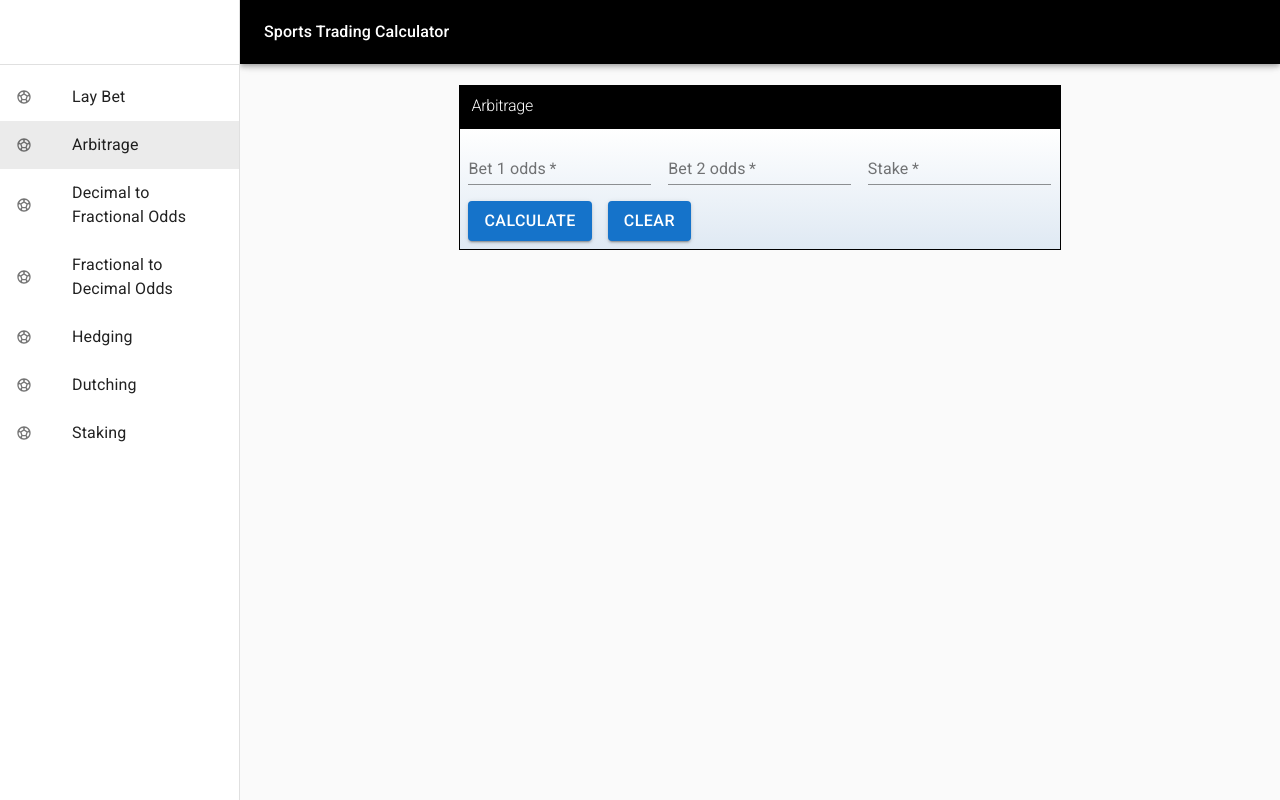
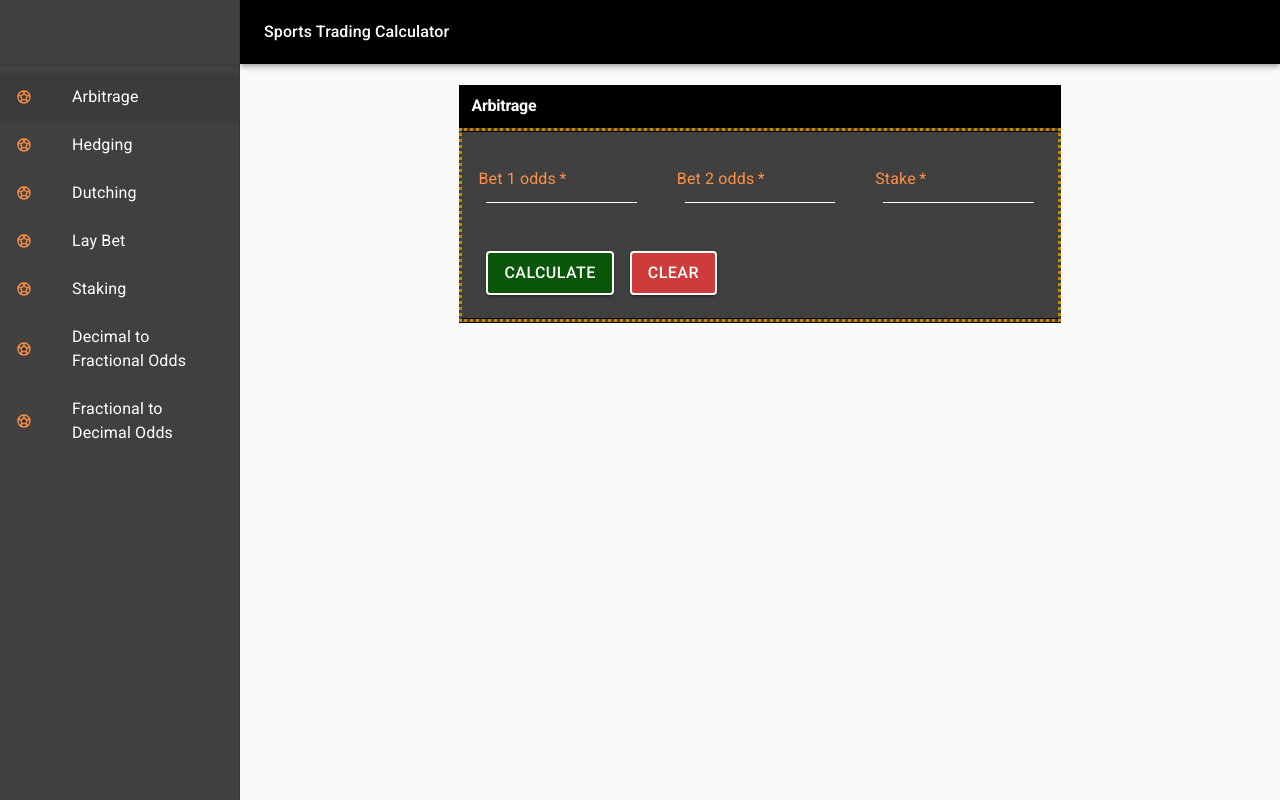
Before and after one commit to focus1691/sports-betting-calculators, a React (Create React App) app: page / in a window 1280 px wide. Built offline with nearby package versions, Linux system fonts and the light colour scheme.

Commit message:
Created new style theme for calculators

```diff
--- a/src/components/calculators/Arbitrage.js
+++ b/src/components/calculators/Arbitrage.js
@@ -6,31 +6,15 @@ import TextField from "@material-ui/core/TextField";
 import Grid from "@material-ui/core/Grid";
 import { isValidInput, isInputsValid } from "../../utils/sanitiser/NumberSanitiser";
 import { calculateArb } from "../../utils/calculators/Arbitrage";
+import calculatorStyle from "../../jss/calculator";
 
 const useStyles = makeStyles(theme => ({
+	...calculatorStyle(theme),
 	root: {
 		margin: "auto",
 		maxWidth: "60%",
 		border: "1px solid #e6e6e6",
 		padding: theme.spacing(1)
-	},
-	container: {
-		border: "1px solid #000",
-		backgroundImage: "linear-gradient(to top, #dfe9f3 0%, white 100%)"
-	},
-	title: {
-		background: "#000",
-		color: "#fff"
-	},
-	button: {
-		margin: theme.spacing(1),
-		background: "#1573ca",
-		"&:hover": {
-			background: "#0d508d"
-		}
-	},
-	oddsField: {
-		margin: theme.spacing(1)
 	},
 	resultField: {
 		margin: theme.spacing(1),
@@ -95,20 +79,20 @@ export default function Arbitrage() {
 				</Grid>
 				<Grid container className={classes.container}>
 					<Grid item xs={4}>
-						<TextField required label="Bet 1 odds" value={betOne} onChange={e => isValidInput(e.target.value) && setBetOne(e.target.value)} className={classes.oddsField} />
+						<TextField required label="Bet 1 odds" value={betOne} onChange={e => isValidInput(e.target.value) && setBetOne(e.target.value)} className={classes.selection} />
 					</Grid>
 					<Grid item xs={4}>
-						<TextField required label="Bet 2 odds" value={betTwo} onChange={e => isValidInput(e.target.value) && setBetTwo(e.target.value)} className={classes.oddsField} />
+						<TextField required label="Bet 2 odds" value={betTwo} onChange={e => isValidInput(e.target.value) && setBetTwo(e.target.value)} className={classes.selection} />
 					</Grid>
 					<Grid item xs={4}>
-						<TextField required label="Stake" value={stake} onChange={e => isValidInput(e.target.value) && setStake(e.target.value)} className={classes.oddsField} />
+						<TextField required label="Stake" value={stake} onChange={e => isValidInput(e.target.value) && setStake(e.target.value)} className={classes.selection} />
 					</Grid>
 					{arb ? renderResults() : null}
 					<Grid item xs={12}>
-						<Button variant="contained" color="primary" className={classes.button} onClick={handleCalculate()}>
+						<Button variant="contained" color="primary" className={classes.calculateBtn} onClick={handleCalculate()}>
 							Calculate
 						</Button>
-						<Button variant="contained" color="primary" className={classes.button} onClick={handleClear()}>
+						<Button variant="contained" color="primary" className={classes.clearBtn} onClick={handleClear()}>
 							Clear
 						</Button>
 					</Grid>
--- a/src/components/calculators/DecToFrac.js
+++ b/src/components/calculators/DecToFrac.js
@@ -8,29 +8,16 @@ import Chip from '@material-ui/core/Chip';
 import validator from "validator";
 import { isValidInput, isValidInputStrict } from "../../utils/sanitiser/NumberSanitiser";
 import { fractionalFromDecimal } from "../../utils/calculators/OddsConverter";
+import calculatorStyle from "../../jss/calculator";
 
 const useStyles = makeStyles(theme => ({
+    ...calculatorStyle(theme),
     root: {
         margin: "auto",
         maxWidth: "30%",
         border: "1px solid #e6e6e6",
         padding: theme.spacing(1)
     },
-    container: {
-        border: "1px solid #000",
-        backgroundImage: "linear-gradient(to top, #dfe9f3 0%, white 100%)"
-    },
-    title: {
-        background: "#000",
-        color: "#fff"
-    },
-    button: {
-        margin: theme.spacing(1),
-        background: "#1573ca",
-        '&:hover': {
-            background: "#0d508d"
-        }
-    }
 }));
 
 export default function Lay() {
@@ -59,13 +46,13 @@ export default function Lay() {
                 </Grid>
                 <Grid container className={classes.container}>
                     <Grid item xs={12}>
-                        <TextField required label="Odds e.g. 2.56" value={odds} onChange={handleOddsChange()} />
+                        <TextField required label="Odds e.g. 2.56" value={odds} onChange={handleOddsChange()} className={classes.selection} />
                     </Grid>
                     <Grid item xs={12}>
-                        <Button variant="contained" color="primary" className={classes.button} onClick={handleCalculate()}>
+                        <Button variant="contained" color="primary" className={classes.calculateBtn} onClick={handleCalculate()}>
                             Calculate
 					</Button>
-                        <Button variant="contained" color="primary" className={classes.button} onClick={handleClear()}>
+                        <Button variant="contained" color="primary" className={classes.clearBtn} onClick={handleClear()}>
                             Clear
 					</Button>
                     </Grid>
--- a/src/components/calculators/Dutching.js
+++ b/src/components/calculators/Dutching.js
@@ -7,23 +7,14 @@ import Grid from "@material-ui/core/Grid";
 import { initialState, reducer } from "../../reducers/dutchingReducer";
 import { isValidInput, isOneInputValid, isValidInputStrict } from "../../utils/sanitiser/NumberSanitiser";
 import { calculateDutching, calculateProfit } from "../../utils/calculators/Dutching";
+import calculatorStyle from "../../jss/calculator";
 
 const useStyles = makeStyles(theme => ({
+	...calculatorStyle(theme),
 	root: {
 		margin: "auto",
 		maxWidth: "90%",
 		border: "1px solid #e6e6e6",
-		padding: theme.spacing(1)
-	},
-	container: {
-		border: "1px solid #000",
-		backgroundImage: "linear-gradient(to top, #dfe9f3 0%, white 100%)"
-	},
-	title: {
-		background: "#000",
-		color: "#fff"
-	},
-	selection: {
 		padding: theme.spacing(1)
 	},
 	result: {
@@ -31,13 +22,6 @@ const useStyles = makeStyles(theme => ({
 		background: "#FFF",
 		border: "1px solid"
 	},
-	button: {
-		margin: theme.spacing(1),
-		background: "#1573ca",
-		"&:hover": {
-			background: "#0d508d"
-		}
-	}
 }));
 
 export default function Dutching() {
@@ -241,10 +225,10 @@ export default function Dutching() {
 						<TextField disabled label="Profit" className={classes.result} value={profit} />
 					</Grid>
 					<Grid item xs={12}>
-						<Button variant="contained" color="primary" className={classes.button} onClick={handleCalculate()}>
+						<Button variant="contained" color="primary" className={classes.calculateBtn} onClick={handleCalculate()}>
 							Calculate
 						</Button>
-						<Button variant="contained" color="primary" className={classes.button} onClick={handleClear()}>
+						<Button variant="contained" color="primary" className={classes.clearBtn} onClick={handleClear()}>
 							Clear
 						</Button>
 					</Grid>
--- a/src/components/calculators/FracToDec.js
+++ b/src/components/calculators/FracToDec.js
@@ -7,29 +7,16 @@ import Grid from "@material-ui/core/Grid";
 import Chip from "@material-ui/core/Chip";
 import validator from "validator";
 import { decimalFromFraction } from "../../utils/calculators/OddsConverter";
+import calculatorStyle from "../../jss/calculator";
 
 const useStyles = makeStyles(theme => ({
+	...calculatorStyle(theme),
 	root: {
 		margin: "auto",
 		maxWidth: "30%",
 		border: "1px solid #e6e6e6",
 		padding: theme.spacing(1)
 	},
-	container: {
-		border: "1px solid #000",
-		backgroundImage: "linear-gradient(to top, #dfe9f3 0%, white 100%)"
-	},
-	title: {
-		background: "#000",
-		color: "#fff"
-	},
-	button: {
-		margin: theme.spacing(1),
-		background: "#1573ca",
-		'&:hover': {
-			background: "#0d508d"
-		}
-	}
 }));
 
 export default function FracToDec() {
@@ -58,13 +45,13 @@ export default function FracToDec() {
 				</Grid>
 				<Grid container className={classes.container}>
 				<Grid item xs={12}>
-					<TextField required label="Fraction e.g. 5/2" value={fraction} onChange={handleFractionChange()} />
+					<TextField required label="Fraction e.g. 5/2" value={fraction} onChange={handleFractionChange()} className={classes.selection}/>
 				</Grid>
 				<Grid item xs={12}>
-					<Button variant="contained" color="primary" className={classes.button} onClick={handleCalculate()}>
+					<Button variant="contained" color="primary" className={classes.calculateBtn} onClick={handleCalculate()}>
 						Calculate
 					</Button>
-					<Button variant="contained" color="primary" className={classes.button} onClick={handleClear()}>
+					<Button variant="contained" color="primary" className={classes.clearBtn} onClick={handleClear()}>
 						Clear
 					</Button>
 				</Grid>
--- a/src/components/calculators/Hedging.js
+++ b/src/components/calculators/Hedging.js
@@ -7,38 +7,16 @@ import Grid from "@material-ui/core/Grid";
 import { reducer, initialState } from "../../reducers/hedgingReducer";
 import { calculateHedge } from "../../utils/calculators/Hedging";
 import { isValidInput, isInputsValid } from "../../utils/sanitiser/NumberSanitiser";
+import calculatorStyle from "../../jss/calculator";
 
 const useStyles = makeStyles(theme => ({
+	...calculatorStyle(theme),
 	root: {
 		margin: "auto",
 		maxWidth: "70%",
-		border: "1px solid #e6e6e6",
-		padding: theme.spacing(1)
+		border: "2px solid #e6e6e6",
+		padding: theme.spacing(1),
 	},
-	container: {
-		border: "1px solid #000",
-		backgroundImage: "linear-gradient(to top, #dfe9f3 0%, white 100%)"
-	},
-	title: {
-		background: "#000",
-		color: "#fff"
-	},
-	result: {
-		margin: theme.spacing(1),
-		textDecoration: "underline",
-		textDecorationColor: "#2cb633",
-		fontWeight: "bold"
-	},
-	selection: {
-		padding: theme.spacing(1)
-	},
-	button: {
-		margin: theme.spacing(1),
-		background: "#1573ca",
-		"&:hover": {
-			background: "#0d508d"
-		}
-	}
 }));
 
 export default function Hedging() {
@@ -114,10 +92,10 @@ export default function Hedging() {
 					</Grid>
 					{calculationMade ? renderResults() : null}
 					<Grid item xs={12}>
-						<Button variant="contained" color="primary" className={classes.button} onClick={handleCalculate()}>
+						<Button variant="contained" color="primary" className={classes.calculateBtn} onClick={handleCalculate()}>
 							Calculate
 						</Button>
-						<Button variant="contained" color="primary" className={classes.button} onClick={handleClear()}>
+						<Button variant="contained" color="primary" className={classes.clearBtn} onClick={handleClear()}>
 							Clear
 						</Button>
 					</Grid>
--- a/src/components/calculators/Lay.js
+++ b/src/components/calculators/Lay.js
@@ -12,24 +12,15 @@ import { getStandardLayStake, getStandardLiability, getStandardOverAllPositionIf
 import { getOverlayStake, getOverlayLiability, getOverlayOverAllPositionIfWin, getOverlayOverAllPositionIfLoss } from "../../utils/calculators/LayBet/over";
 import { getUnderlayStake, getUnderlayLiability, getUnderlayOverAllPositionIfWin, getUnderlayOverAllPositionIfLoss } from "../../utils/calculators/LayBet/under";
 import { isInputsValid } from "../../utils/sanitiser/NumberSanitiser";
+import calculatorStyle from "../../jss/calculator";
 
 const useStyles = makeStyles(theme => ({
+	...calculatorStyle(theme),
 	root: {
 		margin: "auto",
 		maxWidth: "70%",
 		border: "1px solid #e6e6e6",
 		padding: theme.spacing(1)
-	},
-	title: {
-		background: "#000",
-		color: "#fff"
-	},
-	button: {
-		margin: theme.spacing(1),
-		background: "#1573ca",
-		'&:hover': {
-			background: "#0d508d"
-		}
 	},
 	result: {
 		margin: theme.spacing(1)
@@ -37,9 +28,6 @@ const useStyles = makeStyles(theme => ({
 	resultTitle: {
 		textDecoration: "underline",
 		textAlign: "center"
-	},
-	hidden: {
-		display: "none"
 	}
 }));
 
@@ -91,9 +79,11 @@ export default function Lay() {
 				<Grid item xs={12} className={classes.title}>
 					<Typography variant="h1">Lay</Typography>
 				</Grid>
-				<Grid item xs={12}>
+				<Grid container className={classes.container}>
+					<Grid item xs={12} className={classes.selectContainer}>
 						<Select
 							native
+							className={classes.select}
 							value={state.betType}
 							onChange={e => dispatch({ type: "SET_BET_TYPE", payload: e.target.value })}
 							inputProps={{
@@ -107,21 +97,21 @@ export default function Lay() {
 						</Select>
 					</Grid>
 					<Grid item xs={4}>
-					<TextField required label="Bet Stake" value={state.betStake} onChange={e => dispatch({ type: "SET_BACK_STAKE", payload: e.target.value })} />
+						<TextField required label="Bet Stake" value={state.betStake} onChange={e => dispatch({ type: "SET_BACK_STAKE", payload: e.target.value })} className={classes.selection} />
 					</Grid>
 					<Grid item xs={4}>
-					<TextField required label="Back Odds" value={state.backOdds} onChange={e => dispatch({ type: "SET_BACK_ODDS", payload: e.target.value })} />
-					<TextField required label="Lay Odds" value={state.layOdds} onChange={e => dispatch({ type: "SET_LAY_ODDS", payload: e.target.value })} />
+						<TextField required label="Back Odds" value={state.backOdds} onChange={e => dispatch({ type: "SET_BACK_ODDS", payload: e.target.value })} className={classes.selection} />
+						<TextField required label="Lay Odds" value={state.layOdds} onChange={e => dispatch({ type: "SET_LAY_ODDS", payload: e.target.value })} className={classes.selection} />
 					</Grid>
 					<Grid item xs={4}>
-					<TextField required label="Back Commission" value={state.backCommission} onChange={e => dispatch({ type: "SET_BACK_COMMISSION", payload: e.target.value })} />
-					<TextField required label="Lay Commission" value={state.layCommission} onChange={e => dispatch({ type: "SET_LAY_COMMISSION", payload: e.target.value })} />
+						<TextField required label="Back Commission" value={state.backCommission} onChange={e => dispatch({ type: "SET_BACK_COMMISSION", payload: e.target.value })} className={classes.selection} />
+						<TextField required label="Lay Commission" value={state.layCommission} onChange={e => dispatch({ type: "SET_LAY_COMMISSION", payload: e.target.value })} className={classes.selection} />
 					</Grid>
 					<Grid item xs={12}>
-					<Button variant="contained" color="primary" className={classes.button} onClick={handleCalculate()}>
+						<Button variant="contained" color="primary" className={classes.calculateBtn} onClick={handleCalculate()}>
 							Calculate
 					</Button>
-					<Button variant="contained" color="primary" className={classes.button} onClick={handleClear()}>
+						<Button variant="contained" color="primary" className={classes.clearBtn} onClick={handleClear()}>
 							Clear
 					</Button>
 					</Grid>
@@ -158,6 +148,7 @@ export default function Lay() {
 						</Grid>
 					</Grid>
 				</div>
+			</Grid>
 		</div>
 	);
 }
--- a/src/components/calculators/Staking.js
+++ b/src/components/calculators/Staking.js
@@ -8,34 +8,15 @@ import Select from "@material-ui/core/Select";
 import Chip from "@material-ui/core/Chip";
 import validator from "validator";
 import { isValidInputStrict } from "../../utils/sanitiser/NumberSanitiser";
+import calculatorStyle from "../../jss/calculator";
 
 const useStyles = makeStyles(theme => ({
+	...calculatorStyle(theme),
 	root: {
 		margin: "auto",
 		maxWidth: "60%",
 		border: "1px solid #e6e6e6",
 		padding: theme.spacing(1)
-	},
-	container: {
-		border: "1px solid #000",
-		backgroundImage: "linear-gradient(to top, #dfe9f3 0%, white 100%)"
-	},
-	title: {
-		background: "#000",
-		color: "#fff"
-	},
-	button: {
-		margin: theme.spacing(1),
-		background: "#1573ca",
-		'&:hover': {
-			background: "#0d508d"
-		}
-	},
-	text: {
-		margin: theme.spacing(1)
-	},
-	select: {
-		margin: theme.spacing(3)
 	},
 	chip: {
 		margin: theme.spacing(3)
@@ -74,7 +55,7 @@ export default function Staking() {
 				</Grid>
 				<Grid container className={classes.container}>
 					<Grid item xs={4}>
-						<TextField required label="Bank Balance" value={balance} className={classes.text} onChange={handleChangeBalance()} />
+						<TextField required label="Bank Balance" value={balance} className={classes.selection} onChange={handleChangeBalance()} />
 					</Grid>
 					<Grid item xs={4}>
 						<Select native value={risk} className={classes.select} onChange={e => setRisk(e.target.value)}>
@@ -88,10 +69,10 @@ export default function Staking() {
 						</Grid>
 					) : null}
 					<Grid item xs={12}>
-						<Button variant="contained" color="primary" className={classes.button} onClick={handleCalculate()}>
+						<Button variant="contained" color="primary" className={classes.calculateBtn} onClick={handleCalculate()}>
 							Calculate
 					</Button>
-						<Button variant="contained" color="primary" className={classes.button} onClick={handleClear()}>
+						<Button variant="contained" color="primary" className={classes.clearBtn} onClick={handleClear()}>
 							Clear
 					</Button>
 					</Grid>
--- a/src/components/sidebar/Sidebar.js
+++ b/src/components/sidebar/Sidebar.js
@@ -24,17 +24,21 @@ const useStyles = makeStyles(theme => ({
 		flexShrink: 0
 	},
 	drawerPaper: {
-		width: drawerWidth
+		width: drawerWidth,
+		color: "#fff",
+		background: "#404040"
 	},
 	toolbar: theme.mixins.toolbar,
 	content: {
 		flexGrow: 1,
-		backgroundColor: theme.palette.background.default,
 		padding: theme.spacing(3)
+	},
+	icon: {
+		color: "#ff8f46"
 	}
 }));
 
-const calculatorList = ["Lay Bet", "Arbitrage", "Decimal to Fractional Odds", "Fractional to Decimal Odds", "Hedging", "Dutching", "Staking"];
+const calculatorList = ["Arbitrage", "Hedging", "Dutching", "Lay Bet", "Staking", "Decimal to Fractional Odds", "Fractional to Decimal Odds"];
 
 export default function PermanentDrawerLeft({ calculator, setCalculator }) {
 	const classes = useStyles();
@@ -54,7 +58,7 @@ export default function PermanentDrawerLeft({ calculator, setCalculator }) {
 				<List>
 					{calculatorList.map((text, index) => (
 						<ListItem button key={text} onClick={() => setCalculator(text)} selected={calculator === text}>
-							<ListItemIcon>{<SportsSoccerIcon />}</ListItemIcon>
+							<ListItemIcon className={classes.icon}>{<SportsSoccerIcon />}</ListItemIcon>
 							<ListItemText primary={text} />
 						</ListItem>
 					))}
--- /dev/null
+++ b/src/jss/calculator.js
@@ -0,0 +1,93 @@
+const calculatorStyle = theme => ({
+	container: {
+		border: "3px dotted #c58800",
+		boxShadow: "inset 0 -1px 0 0 #000, inset 0 1px 0 0 #000, 0 1px 0 0 #000, 0 -1px 0 0 #000",
+		marginBottom: "1px",
+
+		background: "#404040",
+		'& > *': {
+			padding: theme.spacing(2),
+		},
+	},
+	title: {
+		background: "#000",
+		color: "#fff",
+		'& .MuiTypography-h1': {
+			fontWeight: 'bold'
+		}
+	},
+	selection: {
+		padding: theme.spacing(1),
+		'& .MuiFormLabel-root': {
+			borderColor: 'red'
+		},
+		'& .MuiInputLabel-formControl': {
+			borderColor: 'red'
+		},
+		'& .MuiInputBase-input': {
+			color: '#fff'
+		},
+		'& .MuiInputLabel-animated': {
+			color: '#ff8f46'
+		},
+		'& .MuiInput-formControl': {
+			'&:before': {
+				borderColor: '#fff'
+			},
+			'&:after': {
+				borderColor: '#fff'
+			},
+			'&:focused': {
+				borderColor: '#8CE7FC'
+			}
+		}
+	},
+	select: {
+		padding: theme.spacing(1),
+		'& .MuiSelect-select': {
+			color: '#ff8f46',
+			'& option': {
+				color: '#000'
+			},
+		}
+	},
+	selectContainer: {
+		'& .MuiInput-underline': {
+			'&:before': {
+				borderColor: '#fff'
+			},
+			'&:after': {
+				borderColor: '#fff'
+			},
+			'&:focused': {
+				borderColor: '#8CE7FC'
+			}
+		}
+	},
+	result: {
+		margin: theme.spacing(1),
+		textDecoration: "underline",
+		textDecorationColor: "#2cb633",
+		fontWeight: "bold"
+	},
+	calculateBtn: {
+		margin: theme.spacing(1),
+		background: '#095609',
+		color: '#fff',
+		border: '2px solid #fff',
+		"&:hover": {
+			background: "#000"
+		}
+	},
+	clearBtn: {
+		margin: theme.spacing(1),
+		background: '#ce3b3b',
+		color: '#fff',
+		border: '2px solid #fff',
+		"&:hover": {
+			background: "#000"
+		}
+	},
+});
+
+export default calculatorStyle;
```
Lines whose indentation alone changed are shown as unchanged.
